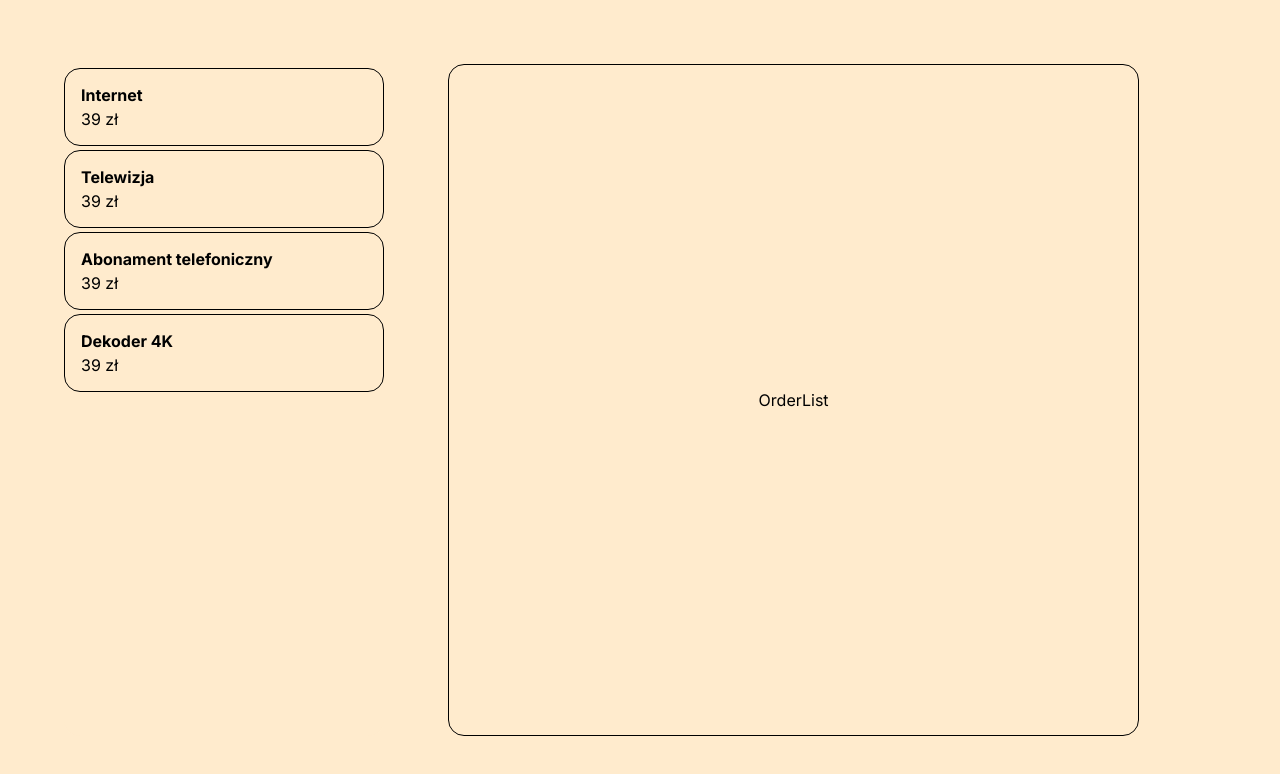
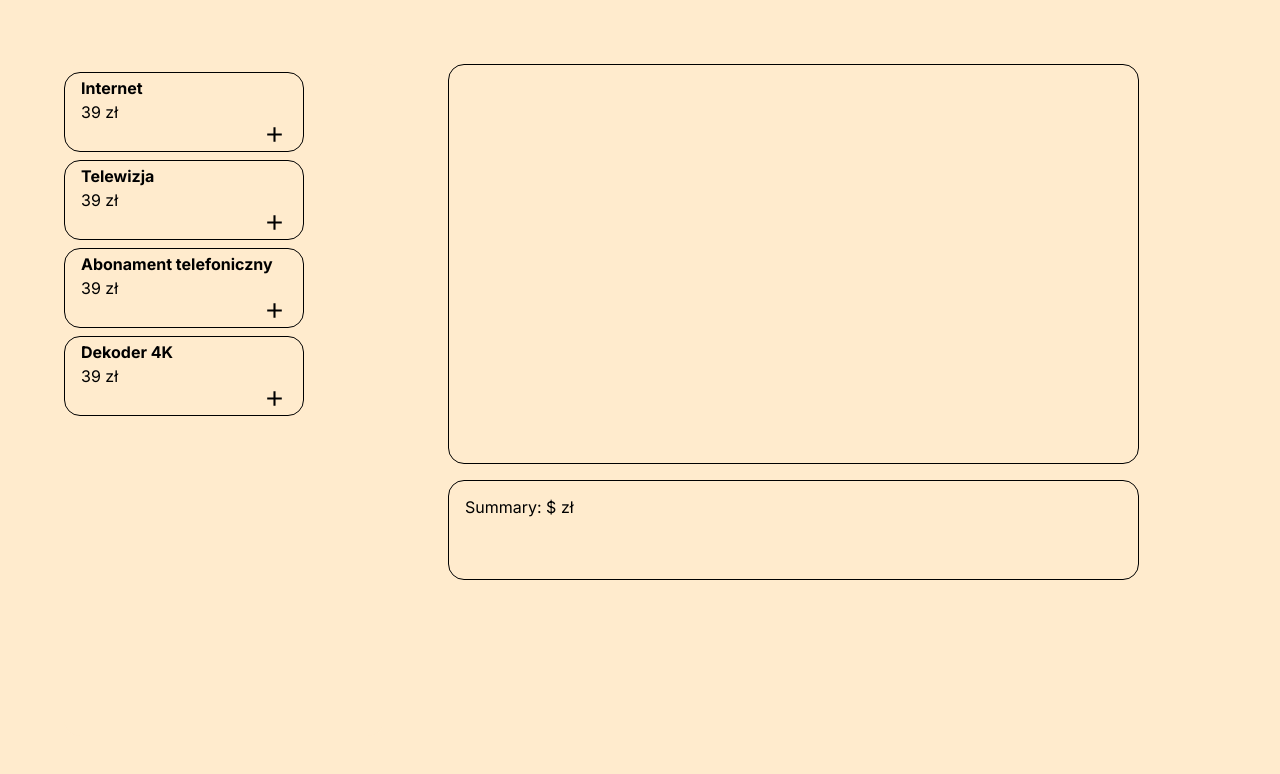
Before and after one commit to DragoBJJ/discount-calculator, a Next.js app: page /calculator in a window 1280 px wide. Shown: the top 774 px of the page. Built offline with nearby package versions, Linux system fonts and the light colour scheme.

Commit message:
Create simply order summary logic

```diff
--- a/app/calculator/components/OrderList.tsx
+++ b/app/calculator/components/OrderList.tsx
@@ -2,13 +2,16 @@
 
 import c from "../../styles/variables.module.scss"
 import {useCompanyContext} from "@/app/calculator/context/companyContext";
+import {Service} from "@/app/calculator/components/Service";
 
 export const OrderList = () => {
-    const context = useCompanyContext()
- console.log("context",context)
+    const {services} = useCompanyContext()
     return (
         <div className={c.orderList}>
-            OrderList
+            {services ? services.map((service,index)=>  {
+               return  <Service key={index} {...service}/>
+            }) : (<></>)
+            }
         </div>
     )
 }
--- a/app/calculator/components/Service.tsx
+++ b/app/calculator/components/Service.tsx
@@ -1,13 +1,25 @@
+"use client"
 import {memo} from "react";
+import {MdAdd} from "react-icons/md"
 import c from "../../styles/variables.module.scss"
+import {Service} from "@/app/calculator/types";
+import  {useCompanyContext} from "@/app/calculator/context/companyContext";
 
+    export const Service = memo<Service>(({name,price}) => {
+        const {setCompanyServices,services} = useCompanyContext()
 
-    export const Service = memo<Service>(({name,price
-    }) => {
+        const addService = (name: Service["name"],price: Service["price"]) => {
+             if(services.some(service => service.name === name )) return
+            setCompanyServices([...services,{name,price}])
+        }
+
         return (
             <div id="service" className={c.service}>
                 <h4 id="service_title" className={c.title}>{name}</h4>
                 <p className={c.price}>{price} zł</p>
+                <div className={c.buttonsWrapper}>
+                    <MdAdd onClick={()=> addService(name,price)} className={c.addButton} size="25px"/>
+                </div>
             </div>
         )
     })
--- a/app/calculator/components/Services.tsx
+++ b/app/calculator/components/Services.tsx
@@ -10,9 +10,9 @@ type ServicesType = {
 export const Services = memo<ServicesType>(({services}) => {
     return (
         <div className={c.services}>
-            {services ? services.map((service)=> {
+            {services ? services.map((service,index)=> {
                 return (
-                    <Service key={service.name} name={service.name} price={service.price}/>
+                    <Service key={index} name={service.name} price={service.price}/>
                 )
             }) : <></>}
         </div>
--- /dev/null
+++ b/app/calculator/components/SummaryOrder.tsx
@@ -0,0 +1,32 @@
+"use client"
+import {memo, useCallback, useEffect, useState} from "react";
+import c from "../../styles/variables.module.scss"
+import {useCompanyContext} from "@/app/calculator/context/companyContext";
+import {Service} from "@/app/calculator/types";
+
+export const SummaryOrder = memo<any>(() => {
+    const {services} = useCompanyContext()
+
+    const [summaryPrice,setSummaryPrice] = useState<Service | null>(null)
+
+    const getSummaryPrice = useCallback(() => {
+        if(!services.length) return
+        return  services.reduce((acc, nextValue
+        )=> {
+            acc["price"] = acc["price"] ? acc["price"] : 0
+            acc["price"] += nextValue.price
+            return acc
+        },{} as Record<"price", number>)
+    }, [services])
+
+    useEffect(() => {
+        setSummaryPrice(getSummaryPrice())
+    }, [getSummaryPrice]);
+
+
+    return (
+        <div className={c.summaryOrder}>
+        <p>Summary: ${summaryPrice && summaryPrice.price} zł </p>
+        </div>
+    )
+})
--- a/app/calculator/context/companyContext.tsx
+++ b/app/calculator/context/companyContext.tsx
@@ -1,33 +1,28 @@
 "use client"
 import {createContext, ReactNode, useContext, useState} from "react";
-import {CompanyData} from "@/app/calculator/types";
+import { Service} from "@/app/calculator/types";
 
 
-type CompanyContextType = {
+export type CompanyContextType = {
     ID: number,
     companyName: string,
     companyOwner: string,
-    services: CompanyData | []
-    setCompanyData: (value: (((prevState: Omit<CompanyContextType, "setServices">) => Omit<CompanyContextType, "setServices">))) => void
+    services:  Service[] | []
+    setCompanyServices:(serviceData: Service[]) => void
 }
 
 const CompanyContext = createContext<CompanyContextType | null>(null)
 
 
 export const CompanyProvider = ({children}: ReactNode) => {
-    const [companyData, setCompanyData] = useState<Omit<CompanyContextType,"setCompanyData">>({
-        ID: 1,
-        companyName: "AlexanderSpace",
-        companyOwner:" Alexander",
-        services: []
-    })
+    const [companyServices,  setCompanyServices] = useState<CompanyContextType["services"]>([])
     return  (
         <CompanyContext.Provider value={{
             ID: 1,
             companyName: "AlexanderSpace",
             companyOwner: " Alexander",
-            services: companyData.services,
-            setCompanyData
+            services: companyServices,
+            setCompanyServices
         }}>
             {children}
         </CompanyContext.Provider>
--- a/app/calculator/page.tsx
+++ b/app/calculator/page.tsx
@@ -1,18 +1,20 @@
 import c from "../styles/variables.module.scss"
 import {Services} from "@/app/calculator/components/Services";
 import {OrderList} from "@/app/calculator/components/OrderList";
+import {CompanyProvider} from "@/app/calculator/context/companyContext";
+import {SummaryOrder} from "@/app/calculator/components/SummaryOrder";
 import {companyData}  from "./data"
-import {CompanyProvider} from "@/app/calculator/context/companyContext";
 
 export default function About(){
-
-    const servicesData = companyData.flatMap(({serviceData})=>serviceData)
-
+    const servicesData = companyData.flatMap(({serviceData})=> serviceData)
             return (
                 <div  className={c.calculatorPage}>
                     <CompanyProvider>
                         <Services services={servicesData} />
-                        <OrderList/>
+                      <div className={c.summarySection}>
+                          <OrderList/>
+                          <SummaryOrder/>
+                      </div>
                     </CompanyProvider>
                 </div>
             )
--- a/app/calculator/types/index.ts
+++ b/app/calculator/types/index.ts
@@ -5,7 +5,7 @@
     }
 
    export type CompanyData = {
-    ID: number,
+        ID: number,
         companyName: string
         companyOwner: string
         serviceData: Service[]
--- a/app/styles/variables.module.scss
+++ b/app/styles/variables.module.scss
@@ -24,16 +24,14 @@ $hover-bg-service: #6699CC;
 .service {
   display: flex;
   padding: 1rem;
-  margin-top: 4px;
+  margin-top: 0.5rem;
   flex-direction: column;
   justify-content: center;
   align-content: center;
-  min-width: 220px;
-  min-height: 60px;
+  width: 240px;
+  height: 80px;
   border: 1px solid black;
-  background: $bg-color;
   border-radius: 1rem;
-  cursor: pointer;
 
 &:hover {
   background: $hover-bg-service;
@@ -55,16 +53,51 @@ $hover-bg-service: #6699CC;
   .price {
     color: black;
   }
+.buttonsWrapper {
+  display: flex;
+  width: 100%;
+  justify-content: flex-end;
+  align-items: center;
+
+  .addButton {
+      cursor: pointer;
+    &:hover {
+      scale: 2;
+      transition: all ease-in-out 0.2s;
+      color: #fff;
+    }
+  }
+}
+
 }
 
 .orderList {
   display: flex;
+  overflow-y: scroll;
   width: 100%;
-   max-width: 60%;
-  margin-left: 4rem;
+  height: 400px;
+  padding: 1rem;
   flex-direction: column;
-  justify-content: center;
-  align-items: center;
+  justify-content: flex-start;
+  align-items: flex-start;
   border: 1px solid black;
   border-radius: 1rem;
+  background-attachment: scroll;
 }
+
+.summarySection {
+  margin-left: 4rem;
+  display: flex;
+  flex-direction: column;
+  width: 60%;
+}
+
+.summaryOrder {
+  display: flex;
+  padding: 1rem;
+  width: 100%;
+  height: 100px;
+  border: 1px solid black;
+  margin-top: 1rem;
+  border-radius: 1rem;
+}
--- a/package.json
+++ b/package.json
@@ -18,6 +18,7 @@
     "next": "13.3.4",
     "react": "18.2.0",
     "react-dom": "18.2.0",
+    "react-icons": "^4.8.0",
     "typescript": "5.0.4"
   },
   "devDependencies": {
```
Also changed, not shown: 1 other file (tests, documents, lock files or other folders).
